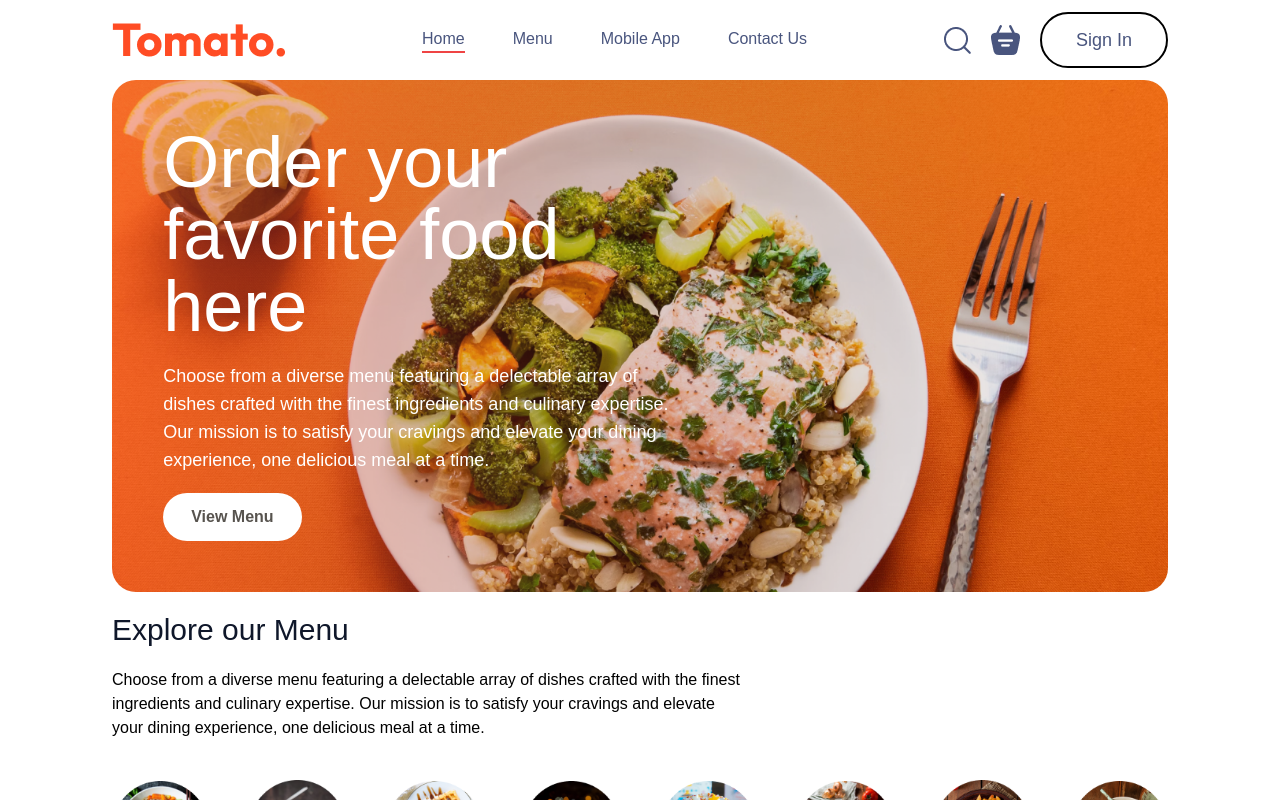
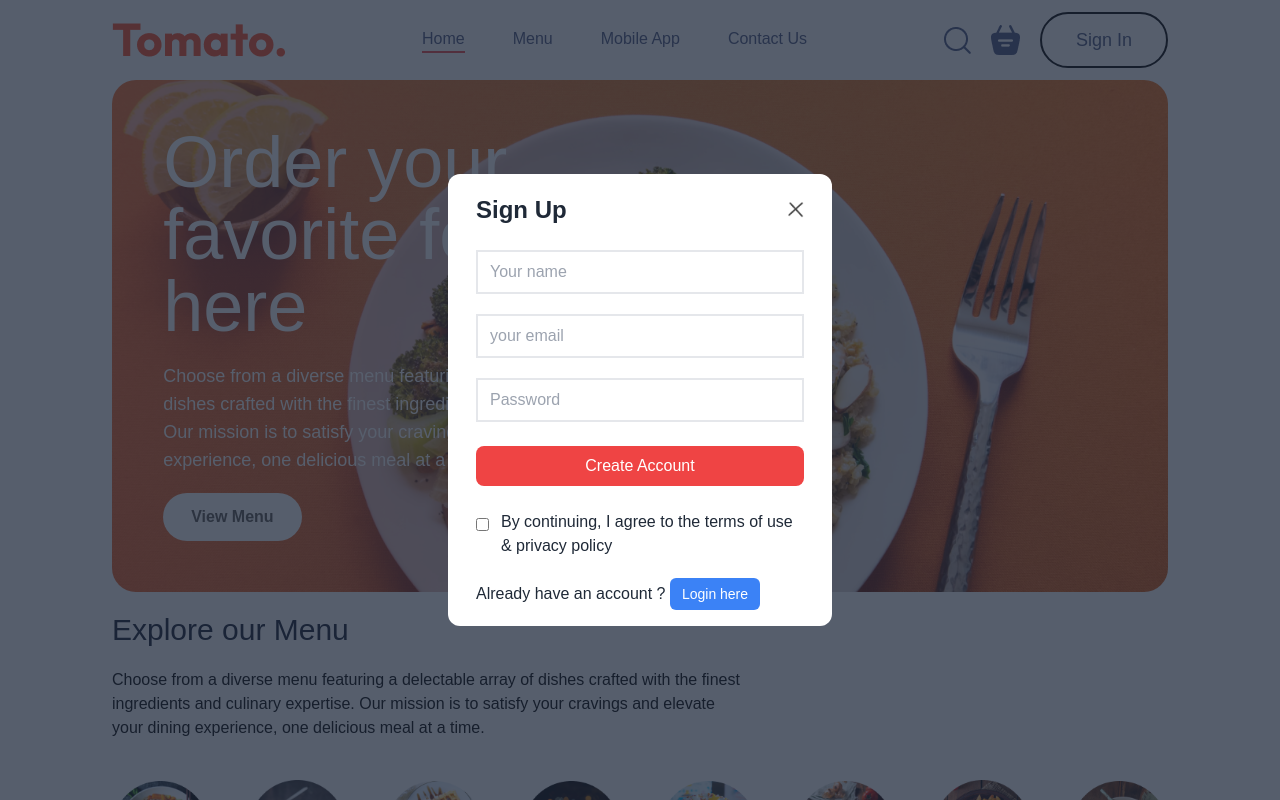
Before and after one commit to ayush17052005/Food-Delivery-App, a React (Vite) app: page / in a window 1280 px wide. Both pictures are taken after a click on the button "Sign In". Shown: the top 800 px of the page. Built offline with nearby package versions, Linux system fonts and the light colour scheme; a web font is replaced by a local one.

Commit message:
Added login/signup option

```diff
--- a/src/App.jsx
+++ b/src/App.jsx
@@ -1,16 +1,19 @@
-import React from 'react'
+import React, { useState } from 'react'
 import Navbar from './components/navbar/Navbar'
 import { Route, Routes } from 'react-router-dom'
 import Home from './pages/Home/Home'
 import Cart from './pages/Cart/Cart'
 import PlaceOrder from './pages/PlaceOrder/PlaceOrder'
 import Footer from './components/Footer/Footer'
+import LoginPopup from './components/LoginPopup/LoginPopup'
 
 const App = () => {
+  const [login, setLogin] = useState(false);
   return (
     <>
-    <div className='app mx-6 md:mx-28 font-outfit overflow-hidden'>
-      <Navbar/>
+      {login ? <LoginPopup setLogin={setLogin} />:<></>}
+    <div className='app mx-6 md:mx-28 font-outfit overflow-x-clip'>
+        <Navbar setLogin={setLogin} />
       <Routes>
         <Route path="/" element={<Home />}/>
         <Route path="/cart" element={<Cart/>}/>
--- /dev/null
+++ b/src/components/LoginPopup/LoginPopup.jsx
@@ -0,0 +1,29 @@
+import React, { useState } from 'react'
+import { assets } from '../../assets/assets'
+
+const LoginPopup = ({setLogin}) => {
+  const [currState,setCurrState]=useState("Sign Up")
+  return (
+    <div className='absolute z-10 w-[100%] h-[100%] bg-slate-800 grid bg-opacity-75'>
+      <form className="place-self-center max-w-96  bg-white text-gray-800 flex flex-col gap-6 py-5 px-7 rounded-xl text-base" >
+        <div className="flex justify-between items-center ">
+          <h2 className='text-2xl font-semibold'>{currState}</h2>
+          <img className='cursor-pointer w-4 ' onClick={()=>setLogin(false)} src={assets.cross_icon} alt="" />
+        </div>
+        <div className="flex flex-col gap-5">
+          {currState === "Login" ? <></> : <input className="outline-none border-2 px-3 py-2" type="text" placeholder='Your name' required />}
+          <input className="outline-none border-2 px-3 py-2" type="email" placeholder='your email' required />
+          <input className="outline-none border-2 px-3 py-2" type="password" placeholder='Password' required/>
+        </div>
+        <button className='bg-red-500 py-2 rounded-lg text-white'>{currState === "Sign Up" ? "Create Account" : "Login"}</button>
+        <div className="cond flex items-start gap-3">
+          <input className='mt-2' type="checkbox" required />
+          <p>By continuing, I agree to the terms of use & privacy policy</p>
+        </div>
+        {currState === "Login" ? <p>Create a new account ? <span className='bg-blue-500 text-white px-3 py-2 rounded-md text-sm cursor-pointer' onClick={()=>setCurrState("Sign Up")}>Click here</span></p> : <p>Already have an account ? <span className='bg-blue-500 text-white px-3 py-2 rounded-md text-sm cursor-pointer' onClick={()=>setCurrState("Login")}>Login here</span></p>}
+      </form>
+    </div>
+  )
+}
+
+export default LoginPopup
--- a/src/components/navbar/Navbar.jsx
+++ b/src/components/navbar/Navbar.jsx
@@ -3,7 +3,7 @@ import {useState} from 'react'
 
 import {assets } from '../../assets/assets'
 
-const Navbar = () => {
+const Navbar = ({setLogin}) => {
   const [menu, setMenu] = useState('home');
   return (
     <div  className="navbar flex justify-between items-center py-3">
@@ -31,7 +31,7 @@ const Navbar = () => {
           <div className="dot absolute min-w-[9px] h-[9px] bg-red-500 rounded-full top-[-8px] right-[-8px]"></div>
         </div>
 
-        <button className="w-20 h-9 md:h-14 md:w-32  bg-transparent md:text-lg text-[#49557e] border-2 border-black px-2  rounded-full cursor-pointer transition duration-300 hover:bg-[#ededed]">Sign In</button>
+        <button onClick={()=>setLogin(true)} className="w-20 h-9 md:h-14 md:w-32  bg-transparent md:text-lg text-[#49557e] border-2 border-black px-2  rounded-full cursor-pointer transition duration-300 hover:bg-[#ededed]">Sign In</button>
 
       </div>
 
```
